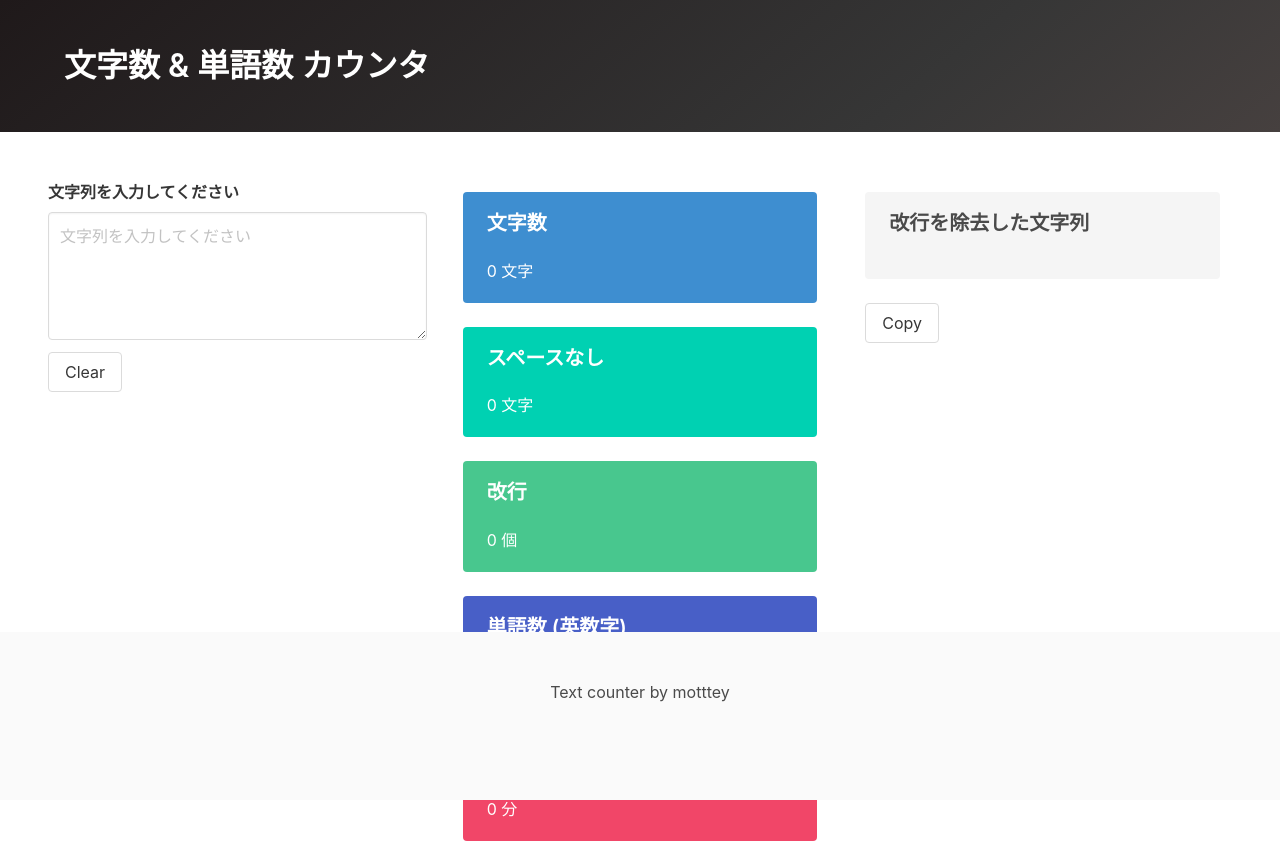
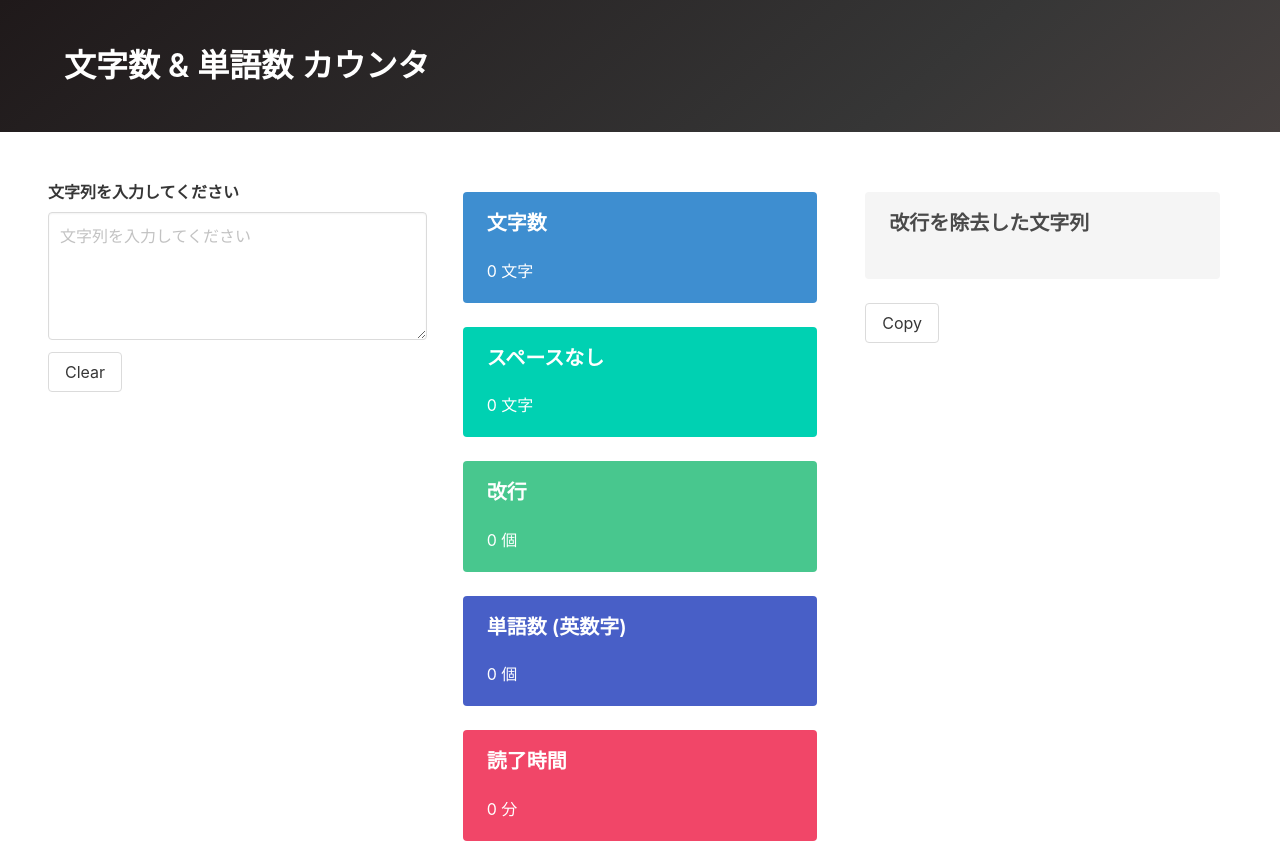
Before and after one commit to motttey/text-length-counter, a React (Create React App) app: page / in a window 1280 px wide. Shown: the top 843 px of the page. Built offline with nearby package versions, Linux system fonts and the light colour scheme.

Commit message:
fix: footer position

```diff
--- a/src/App.js
+++ b/src/App.js
@@ -156,7 +156,9 @@ function Main() {
   }
   // 属性名は on に UpperCamelCase のイベント名をつけたもの
   return (
-    <main>
+    <main style={{
+      minHeight: "80vh"
+    }}>
       <section className="section">
         <div className="columns">
           <div className="column is-one-third">
@@ -177,7 +179,9 @@ function Main() {
 function Footer() {
   const style = {
     width: "100%",
-    position: "absolute",
+    minHeight: "10vh",
+    position: "relative",
+    padding: "1rem",
     bottom: 0
   };
 
@@ -191,8 +195,13 @@ function Footer() {
 }
 
 function App() {
+  const style = {
+    width: "100%",
+    minHeight: "100vh"
+  };
+
   return (
-    <div>
+    <div style={style}>
       <Header />
       <Main />
       <Footer />
```
